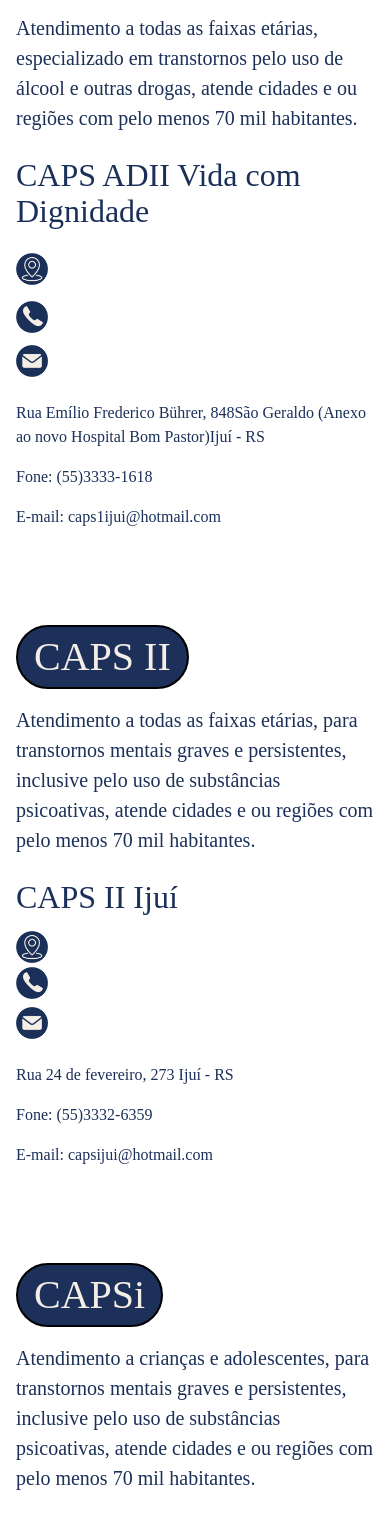
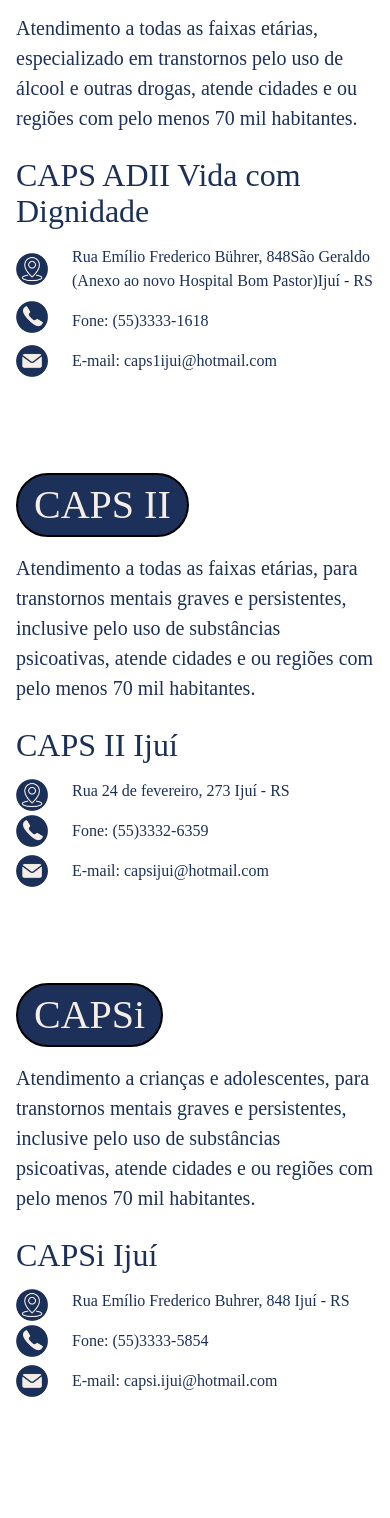
Before and after one commit to YuzuruTK/datasus_pi, a Flask app: page / in a window 390 px wide. Shown: the part 2923-4441 px from the top of the page. Run offline with Flask 3, Linux system fonts and the light colour scheme; some web fonts are replaced.

Commit message:
ISMOBILE CARALHOOOO VAII

```diff
--- a/my_flask_app/templates/index.html
+++ b/my_flask_app/templates/index.html
@@ -86,7 +86,7 @@
 
 
 
-  <div class="columns">
+  <div class="columns ">
     <div class="column">
       <button class="button is-info pt-0 pb-0"> <p class="rozha-one-regular-light is-size-2 m-0 p-0">CAPS ADII</p> </button>
       <p class="mt-4 rozha-one-regular is-size-5">Atendimento a todas as faixas etárias, especializado em transtornos pelo uso de álcool e outras drogas,
@@ -96,7 +96,7 @@
     <div class="column">
       <h4 class=""><p class="rozha-one-regular is-size-3">CAPS ADII Vida com Dignidade</p></h4>
 
-        <div class="columns">
+        <div class="columns is-mobile">
 
           <div class="column is-narrow">
             <figure class=" image is-32x32 mt-2 mb-4"><img src="{{ url_for('static', filename='icons/Map-Icon.png')}} "/></figure>
@@ -126,7 +126,7 @@
     <div class="column">
       <h4 class=""><p class="rozha-one-regular is-size-3">CAPS II Ijuí</p></h4>
 
-      <div class="columns">
+      <div class="columns is-mobile">
         <div class="column is-narrow">
           <figure class=" image is-32x32 "><img src="{{ url_for('static', filename='icons/Map-Icon.png')}} "/></figure>
           <figure class=" image is-32x32 mt-1"><img src="{{ url_for('static', filename='icons/Phone-Icon.png')}} "/></figure>
@@ -154,7 +154,7 @@
     </div>
     <div class="column">
       <h4 class=""><p class="rozha-one-regular is-size-3">CAPSi Ijuí</p></h4>
-      <div class="columns">
+      <div class="columns is-mobile">
         <div class="column is-narrow">
           <figure class=" image is-32x32 "><img src="{{ url_for('static', filename='icons/Map-Icon.png')}} "/></figure>
           <figure class=" image is-32x32 mt-1"><img src="{{ url_for('static', filename='icons/Phone-Icon.png')}} "/></figure>
```
